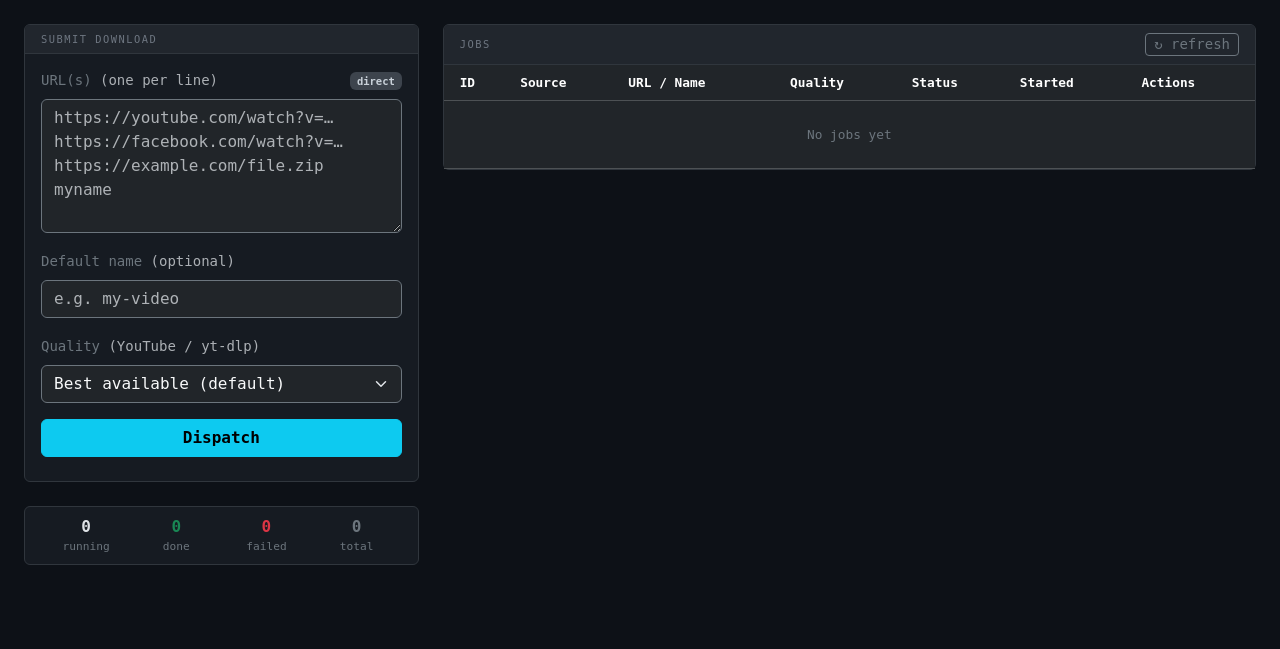
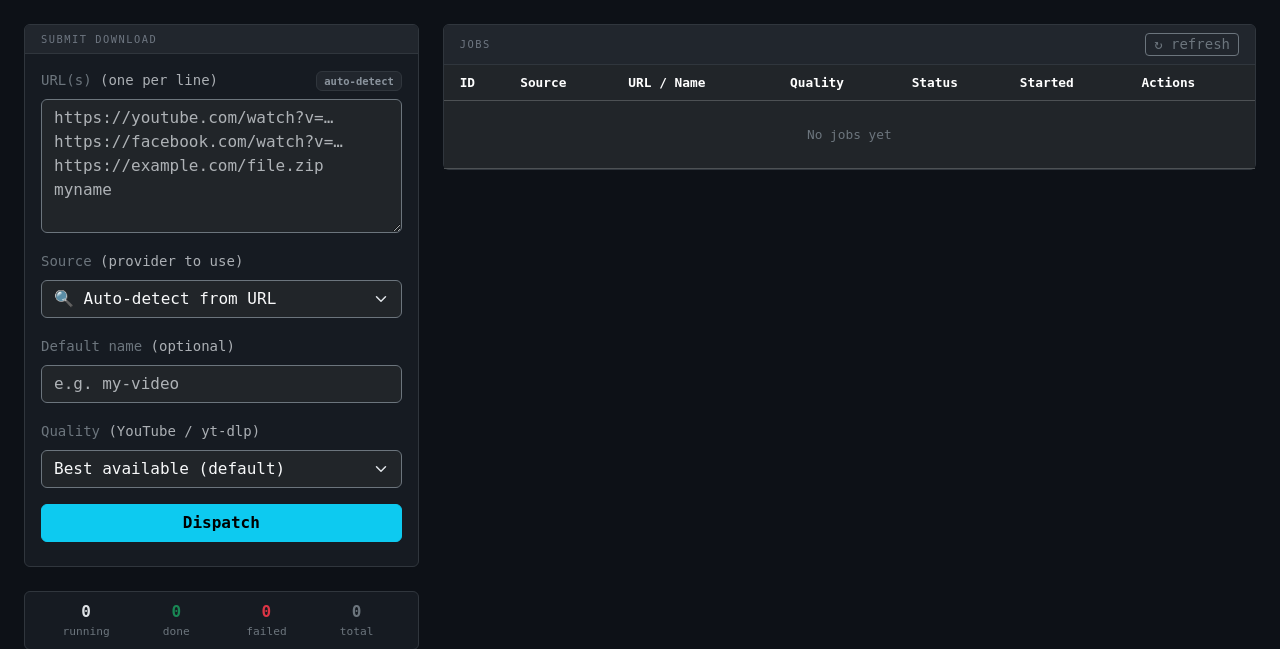
Before and after one commit to SathiraDM/cyber-seed, a Flask app: page / in a window 1280 px wide. Shown: the part 57-706 px from the top of the page. Run offline with Flask 3, Linux system fonts and the light colour scheme; data that the repository does not hold is empty; parts of the project's set-up code (start-up, migrations or seed data) failed here and were passed over.

Commit message:
feat: manual source/provider selector in UI with FORCE_PROVIDER support

```diff
--- a/webui/app.py
+++ b/webui/app.py
@@ -85,11 +85,15 @@ def run_job(job: dict):
             cmd.append(name)
 
         fmt = job.get("format", "best")
+        forced_src = job.get("source", "auto")
+        env = {"YT_FORMAT": fmt}
+        if forced_src and forced_src not in ("auto", ""):
+            env["FORCE_PROVIDER"] = forced_src
         exit_code, output = container.exec_run(
             cmd,
             stream=False,
             demux=False,
-            environment={"YT_FORMAT": fmt},
+            environment=env,
         )
         output_text = output.decode("utf-8", errors="replace") if output else ""
         with open(log_path, "a") as f:
@@ -131,12 +135,13 @@ def detect_source(url: str) -> str:
     return "direct"
 
 
-def submit_job(url: str, name: str = "", fmt: str = "best") -> dict:
+def submit_job(url: str, name: str = "", fmt: str = "best", source_override: str = "auto") -> dict:
+    detected = detect_source(url.strip())
     job = {
         "id":         str(uuid.uuid4())[:8],
         "url":        url.strip(),
         "name":       name.strip(),
-        "source":     detect_source(url.strip()),
+        "source":     detected if source_override in ("auto", "") else source_override,
         "format":     fmt.strip() or "best",
         "status":     "queued",
         "started_at": datetime.utcnow().isoformat(),
@@ -163,17 +168,18 @@ def api_submit():
     urls_raw  = data.get("urls", "")
     name      = data.get("name", "")
 
-    fmt   = data.get("format", "best")
+    fmt    = data.get("format", "best")
+    source = data.get("source", "auto")
     lines = [l.strip() for l in urls_raw.splitlines() if l.strip() and not l.startswith("#")]
     if not lines:
         return jsonify({"error": "No URLs provided"}), 400
 
     jobs = []
     for line in lines:
-        parts   = line.split(None, 1)
-        url     = parts[0]
-        n       = parts[1] if len(parts) > 1 else name
-        jobs.append(submit_job(url, n, fmt))
+        parts = line.split(None, 1)
+        url   = parts[0]
+        n     = parts[1] if len(parts) > 1 else name
+        jobs.append(submit_job(url, n, fmt, source))
 
     return jsonify({"submitted": len(jobs), "jobs": jobs})
 
--- a/webui/templates/index.html
+++ b/webui/templates/index.html
@@ -33,6 +33,7 @@
     .src-instagram{ background: #c13584 !important; color: #fff !important; }
     .src-tiktok   { background: #010101 !important; color: #fff !important; border: 1px solid #444 !important; }
     .src-twitch   { background: #9146ff !important; color: #fff !important; }
+    .src-auto     { background: #21262d !important; color: #8b949e !important; border: 1px solid #30363d !important; }
     /* Source pill in form */
     #source-pill { transition: all .2s; }
     #quality-wrap { transition: opacity .2s; }
@@ -67,10 +68,24 @@
             <div class="mb-3">
               <label class="form-label small text-secondary d-flex justify-content-between align-items-center">
                 <span>URL(s) <span class="text-muted">(one per line)</span></span>
-                <span id="source-pill" class="badge src-direct">direct</span>
+                <span id="source-pill" class="badge src-auto">auto-detect</span>
               </label>
               <textarea id="input-urls" class="form-control bg-dark text-light border-secondary" rows="5"
                 placeholder="https://youtube.com/watch?v=&#8230;&#10;https://facebook.com/watch?v=&#8230;&#10;https://example.com/file.zip myname"></textarea>
+            </div>
+            <div class="mb-3">
+              <label class="form-label small text-secondary">Source <span class="text-muted">(provider to use)</span></label>
+              <select id="input-source" class="form-select bg-dark text-light border-secondary">
+                <option value="auto" selected>&#128269; Auto-detect from URL</option>
+                <option value="youtube">&#9654; YouTube (yt-dlp)</option>
+                <option value="facebook">&#11035; Facebook (yt-dlp)</option>
+                <option value="vimeo">&#9673; Vimeo (yt-dlp)</option>
+                <option value="twitter">&#10005; Twitter / X (yt-dlp)</option>
+                <option value="instagram">&#9672; Instagram (yt-dlp)</option>
+                <option value="tiktok">&#9834; TikTok (yt-dlp)</option>
+                <option value="twitch">&#9673; Twitch (yt-dlp)</option>
+                <option value="direct">&#11015; Direct link (aria2c)</option>
+              </select>
             </div>
             <div class="mb-3">
               <label class="form-label small text-secondary">Default name <span class="text-muted">(optional)</span></label>
@@ -198,29 +213,41 @@ const QUALITY_SOURCES = new Set(["youtube","facebook","vimeo","twitter","instagr
 function updateFormForSource(src) {
   const pill  = document.getElementById("source-pill");
   const qwrap = document.getElementById("quality-wrap");
-  pill.className  = `badge src-${src}`;
-  pill.textContent = SOURCE_LABELS[src] || src;
-  if (QUALITY_SOURCES.has(src)) {
-    qwrap.style.opacity = "1";
-    qwrap.style.pointerEvents = "auto";
-  } else {
-    qwrap.style.opacity = "0.35";
-    qwrap.style.pointerEvents = "none";
-    document.getElementById("input-format").value = "best";
-  }
+  const effectiveSrc = src === "auto" ? "auto" : src;
+  pill.className   = `badge src-${effectiveSrc}`;
+  pill.textContent = effectiveSrc === "auto" ? "auto-detect" : (SOURCE_LABELS[effectiveSrc] || effectiveSrc);
+  const isVideo = QUALITY_SOURCES.has(src);
+  qwrap.style.opacity      = isVideo ? "1" : "0.35";
+  qwrap.style.pointerEvents = isVideo ? "auto" : "none";
+  if (!isVideo) document.getElementById("input-format").value = "best";
 }
 
+// source select drives the quality hint too
+document.getElementById("input-source").addEventListener("change", e => {
+  const src = e.target.value;
+  if (src === "auto") {
+    // re-derive from URL
+    const firstUrl = document.getElementById("input-urls").value.trim().split("\n")[0].trim().split(/\s+/)[0];
+    updateFormForSource(firstUrl ? detectSource(firstUrl) : "auto");
+  } else {
+    updateFormForSource(src);
+  }
+});
+
 document.getElementById("input-urls").addEventListener("input", e => {
+  // only update the pill if source dropdown is on auto
+  if (document.getElementById("input-source").value !== "auto") return;
   const firstUrl = e.target.value.trim().split("\n")[0].trim().split(/\s+/)[0];
-  updateFormForSource(firstUrl ? detectSource(firstUrl) : "direct");
+  updateFormForSource(firstUrl ? detectSource(firstUrl) : "auto");
 });
 
 // ─ Submit ────────────────────────────────────────────
 document.getElementById("url-submit-form").addEventListener("submit", async e => {
   e.preventDefault();
-  const urls = document.getElementById("input-urls").value.trim();
-  const name = document.getElementById("input-name").value.trim();
+  const urls   = document.getElementById("input-urls").value.trim();
+  const name   = document.getElementById("input-name").value.trim();
   const format = document.getElementById("input-format").value;
+  const source = document.getElementById("input-source").value;
   if (!urls) return;
 
   const spinner = document.getElementById("submit-spinner");
@@ -232,7 +259,7 @@ document.getElementById("url-submit-form").addEventListener("submit", async e =>
     const r = await fetch("/api/submit", {
       method: "POST",
       headers: {"Content-Type": "application/json"},
-      body: JSON.stringify({ urls, name, format })
+      body: JSON.stringify({ urls, name, format, source })
     });
     const data = await r.json();
     if (r.ok) {
@@ -240,7 +267,8 @@ document.getElementById("url-submit-form").addEventListener("submit", async e =>
         document.getElementById("input-urls").value = "";
         document.getElementById("input-name").value = "";
         document.getElementById("input-format").value = "best";
-        updateFormForSource("direct");
+        document.getElementById("input-source").value = "auto";
+        updateFormForSource("auto");
         loadJobs();
         if (data.jobs?.length) openLog(data.jobs[0].id, data.jobs[0].url);
     } else {
```
Also changed, not shown: 1 other file.
